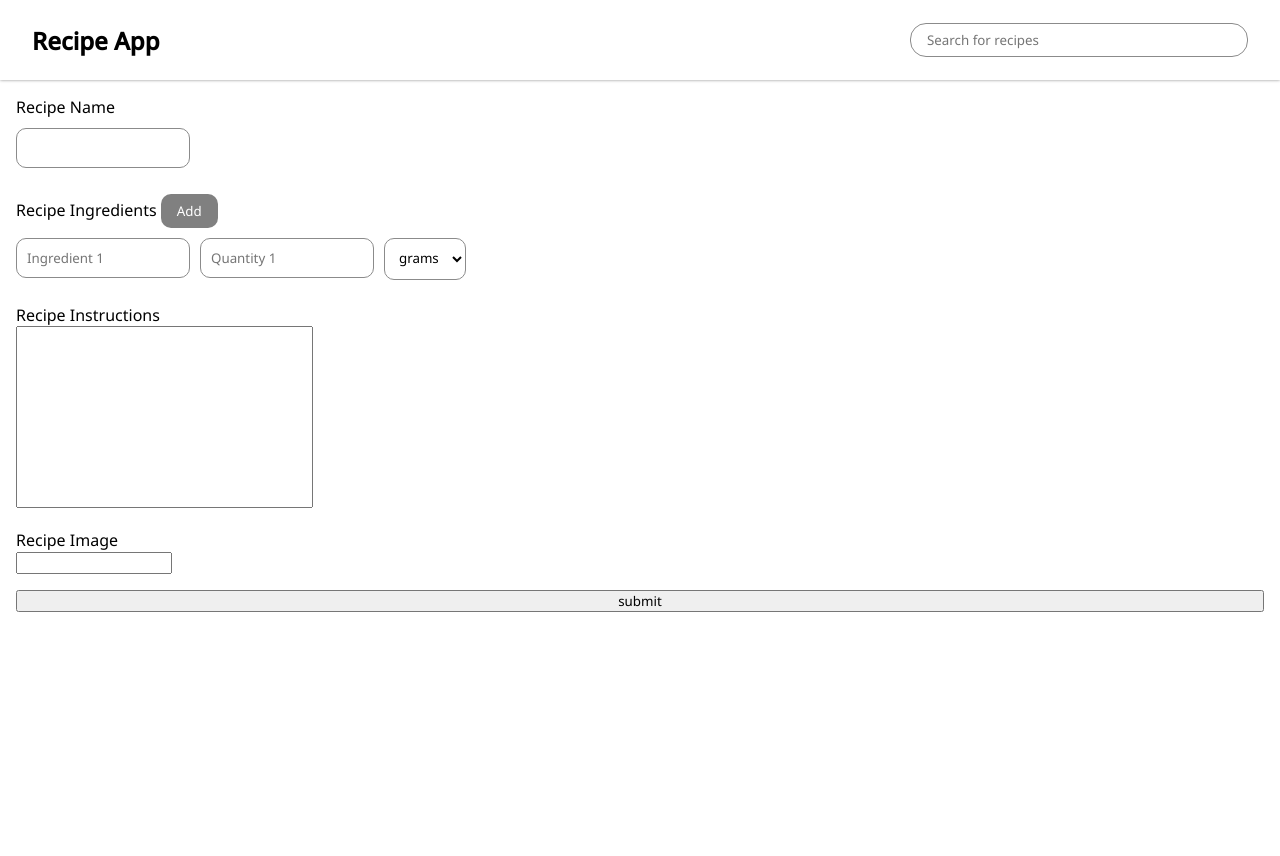
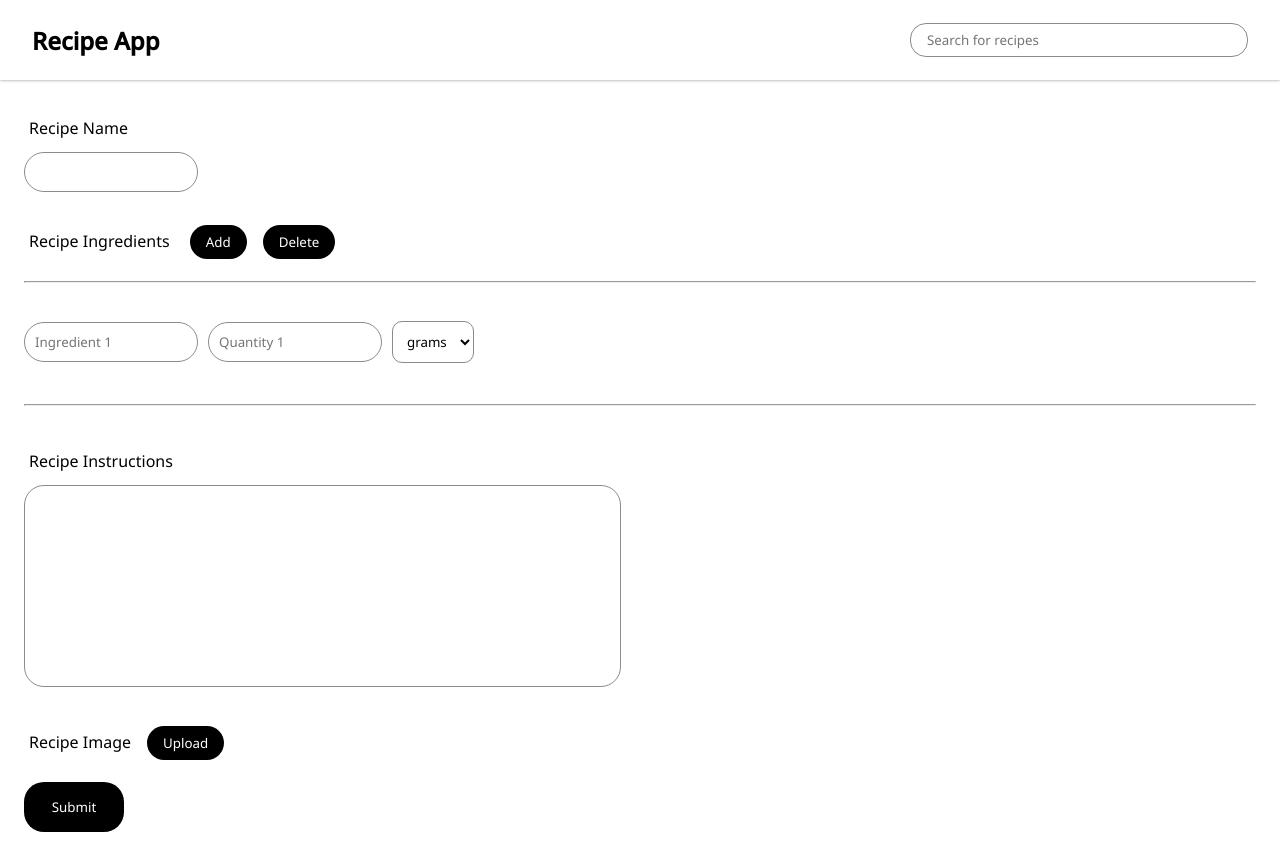
Before and after one commit to NithinV404/forklore, a React (Vite) app: page /add_recipe in a window 1280 px wide. Before the commit the page ends 800 px from the top, so only its background shows below. Built offline with nearby package versions, Linux system fonts and the light colour scheme; the HTML template or start-up script is replaced by a standard one.

Commit message:
Update styles and functionality in Add_recipe and Recipe_cards components

```diff
--- a/src/components/Add_recipe.module.css
+++ b/src/components/Add_recipe.module.css
@@ -9,15 +9,28 @@
     flex-direction: column;
     gap:1rem;
     margin: 1rem 1rem;
+    padding: 0.5rem;
+}
+.form_style label
+{
+    display: inline-block;
+    margin: 0 0 0 5px;
+    padding: 0.8rem 0;
+}
+.form_style hr
+{
+    margin: 1rem 0;
 }
 .form_inputs
 {
     border: none;
     border: solid 1px rgb(139, 139, 139);
-    border-radius: 10px;
+    border-radius: 20px;
     padding: 10px;
-    margin: 10px 10px 10px 0;
+    margin: 0 10px 10px 0;
+    outline: none;
 }
+
 .form_inputs_dropdown
 {
     border: none;
@@ -33,9 +46,22 @@
 }
 .add_btn
 {
-    background-color: grey;
     padding: 0.5rem 1rem;
+    margin: 0 0 0 1rem;
+    border: none;
+    border-radius: 20px;
     color: white;
-    border: none;
+    background-color: rgb(0, 0, 0);
+    cursor: pointer;
+}
+.form_textarea
+{
     border-radius: 10px;
+    height: fit-content;
 }
+.submit_btn
+{
+    margin: 0;
+    height: 50px;
+    width: 100px;
+}
--- a/src/components/Add_recipe.tsx
+++ b/src/components/Add_recipe.tsx
@@ -1,5 +1,6 @@
 import { useState } from "react";
 import styles from "./Add_recipe.module.css";
+import React from "react";
 export default function AddRecipe() {
   const [addbutton, setbutton] = useState<number>(1);
   const measure = [
@@ -30,7 +31,7 @@ export default function AddRecipe() {
           </div>
 
           <div className="ingredients_list">
-            <label>Recipe Ingredients</label>{" "}
+            <label >Recipe Ingredients</label>{" "}
             <button
               className={styles.add_btn}
               onClick={(e) => {
@@ -40,12 +41,21 @@ export default function AddRecipe() {
             >
               Add
             </button>
+            <button
+              className={styles.add_btn}
+              onClick={(e) => {
+                setbutton((addbutton) => addbutton - 1);
+                e.preventDefault();
+              }}
+            >
+              Delete
+            </button>
+            <hr/>
             {[...Array(addbutton)].map((_, index) => (
-              <>
+              <React.Fragment key={`ingredients_key_${index}`}>
                 <br />
                 <input
                   className={styles.form_inputs}
-                  key={`ingredient_key_${index}`}
                   type="text"
                   name={`ingredient_${index + 1}`}
                   id={`ingredient_${index + 1}`}
@@ -53,29 +63,28 @@ export default function AddRecipe() {
                 />
                 <input
                   className={styles.form_inputs}
-                  key={`quantity_key_${index}`}
                   type="text"
                   name={`quantity_${index + 1}`}
                   id={`quantity_${index + 1}`}
                   placeholder={`Quantity ${index + 1}`}
                 />
                 <select
-                  key={`measure_key_${index}`}
                   className={styles.form_inputs_dropdown}
                   name={`measure_${index + 1}`}
                   id={`measure_${index + 1}`}
                 >
                 {measure.map((measure, index) => <option key={`measure_${index}`} value={measure}>{measure}</option>)}
                 </select>
-              </>
+              </React.Fragment>
             ))}
           </div>
-
+              <hr />
           <div>
             <label htmlFor="recipe_instructions">Recipe Instructions</label>
             <br />
             <textarea
-              cols={40}
+              className={styles.form_inputs}
+              cols={80}
               rows={10}
               name="recipe_instructions"
               id="recipe_instructions"
@@ -85,11 +94,10 @@ export default function AddRecipe() {
 
           <div>
             <label htmlFor="recipe_image">Recipe Image</label>
-            <br />
-            <input type="text" name="recipe_image" id="recipe_image" />
+            <input className={styles.add_btn} type="button" id="recipe_image" value="Upload" />
           </div>
 
-          <input type="button" value="submit" />
+          <input className={`${styles.submit_btn} ${styles.add_btn}`} type="button" value="Submit" />
         </form>
       </div>
     </>
--- a/src/components/Recipe_cards.tsx
+++ b/src/components/Recipe_cards.tsx
@@ -18,7 +18,6 @@ export default function RecipeCards({searchInput}: {searchInput: String | null})
   const categories = [...new Set(data.map((recipe) => recipe.strCategory))];
 
   const [category, setCatergory] = useState<String>("All");
-  const [isActive, setIsActive] = useState(false);
 
   let recipe;
   if(category === "All")
@@ -81,7 +80,9 @@ export default function RecipeCards({searchInput}: {searchInput: String | null})
             </div>
           ))
         )}
-      <div className={`add_icon ${isActive ? 'active' : ''}`} onClick={()=>{setIsActive(!isActive)}}>+</div>
+      <Link to='/add_recipe'
+      className={`add_icon`}
+      >+</Link>
       </div>
     </>
   );
--- a/src/components/header.module.css
+++ b/src/components/header.module.css
@@ -1,5 +1,4 @@
 @import url('https://fonts.googleapis.com/css2?family=Noto+Sans:wght@400;500&display=swap');
-
 *
 {
     font-family: 'Noto Sans', sans-serif;
--- a/src/components/recipe_cards.css
+++ b/src/components/recipe_cards.css
@@ -94,8 +94,10 @@ a
 .category-dropdown
 {
    padding: 5px;
-   border-radius: 10px;
+   border-radius: 20px;
    border: 1px solid rgb(161, 161, 161);
+   background-color: white;
+   text-align: center;
 }
 .recipe_cards > .add_icon
 {
@@ -103,9 +105,10 @@ a
     justify-content: center;
     position:fixed;
 	width:60px;
-	height:60px;
+	height:58px;
 	bottom:40px;
 	right:40px;
+    padding: 0 0 1px 0;
 	background-color:rgb(44, 44, 44);
 	color:#FFF;
 	border-radius:50px;
@@ -118,8 +121,8 @@ a
     from {bottom: 0px;}
     to{ bottom: 100px;}
 }
-.add_icon.active
+.add_icon:hover
 {
-    transform: rotate(45deg);
+    animation: 0.5s ease-in-out;
     box-shadow: 0px 0px 8px rgb(44, 44, 44);
 }
```
